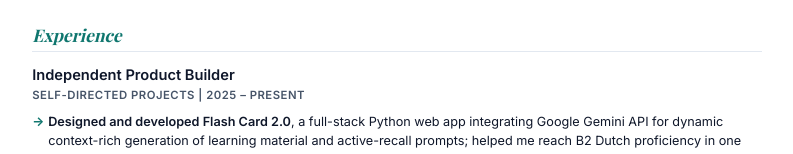
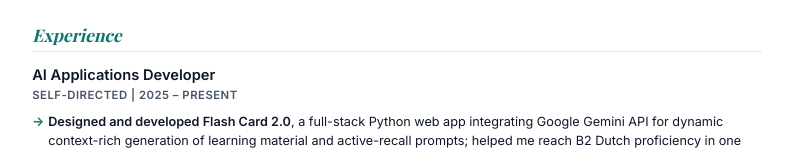
Before and after one commit to Alireza-Amani/CV, a plain HTML site: page index.html in a window 1280 px wide. Shown: the part 294-448 px from the top of the page, without its empty margins (243-1036 px from the left). Drawn offline with nearby package versions, Linux system fonts and the light colour scheme; a web font is replaced by a local one.

Commit message:
change experience title

```diff
--- a/index.html
+++ b/index.html
@@ -196,8 +196,8 @@
     <h2>Experience</h2>
 
     <div class="project">
-      <h3>Independent Product Builder</h3>
-      <div class="meta">Self-Directed Projects | 2025 – Present</div>
+      <h3>AI Applications Developer</h3>
+      <div class="meta">Self-Directed | 2025 – Present</div>
       <ul class="bullet-list">
         <li>
           <strong>Designed and developed Flash Card 2.0</strong>, a full-stack
```
